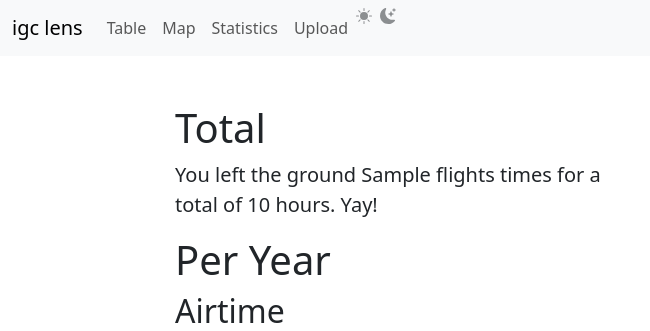
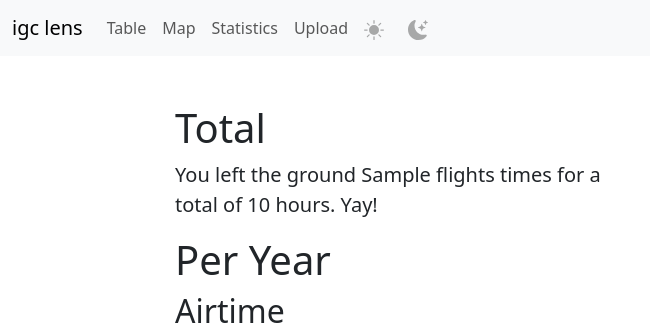
Before and after one commit to adam87328/igc-lens, a Django app: template frontend/templates/frontend/statistics.html in a window 1280 px wide. Shown: the top 331 px of the page, without its empty margins (0-650 px from the left). Run offline with Django 5.2, Linux system fonts and the light colour scheme; the template is opened without the code that fills it: most values are stand-ins (such as "Sample title", 1, 10 or a date in 2020).

Commit message:
center darkmode icons

```diff
--- a/frontend/templates/main.html
+++ b/frontend/templates/main.html
@@ -21,8 +21,8 @@
   <body>
     <style>
       .bi {
-        width: 1em;
-        height: 1em;
+        width: 1.25em;
+        height: 1.25em;
         vertical-align: center;
         fill: currentcolor;
         }
@@ -49,13 +49,13 @@
               <a class="nav-link" aria-current="page" href="{% url 'importer:upload' %}">Upload</a>
             </li>
             <!-- tmp buttons to switch dark/light mode -->
-            <li>
-              <button type="button" class="dropdown-item d-flex" data-bs-theme-value="light" aria-pressed="false">
+            <li class="nav-item">
+              <button type="button" class="nav-link" data-bs-theme-value="light" aria-pressed="false">
                 <svg class="bi me-2 opacity-50"><use href="#sun-fill"></use></svg>
               </button>
             </li>
-            <li>
-              <button type="button" class="dropdown-item d-flex active" data-bs-theme-value="dark" aria-pressed="true">
+            <li class="nav-item">
+              <button type="button" class="nav-link" data-bs-theme-value="dark" aria-pressed="true">
                 <svg class="bi me-2 opacity-50"><use href="#moon-stars-fill"></use></svg>
               </button>
             </li>
```
